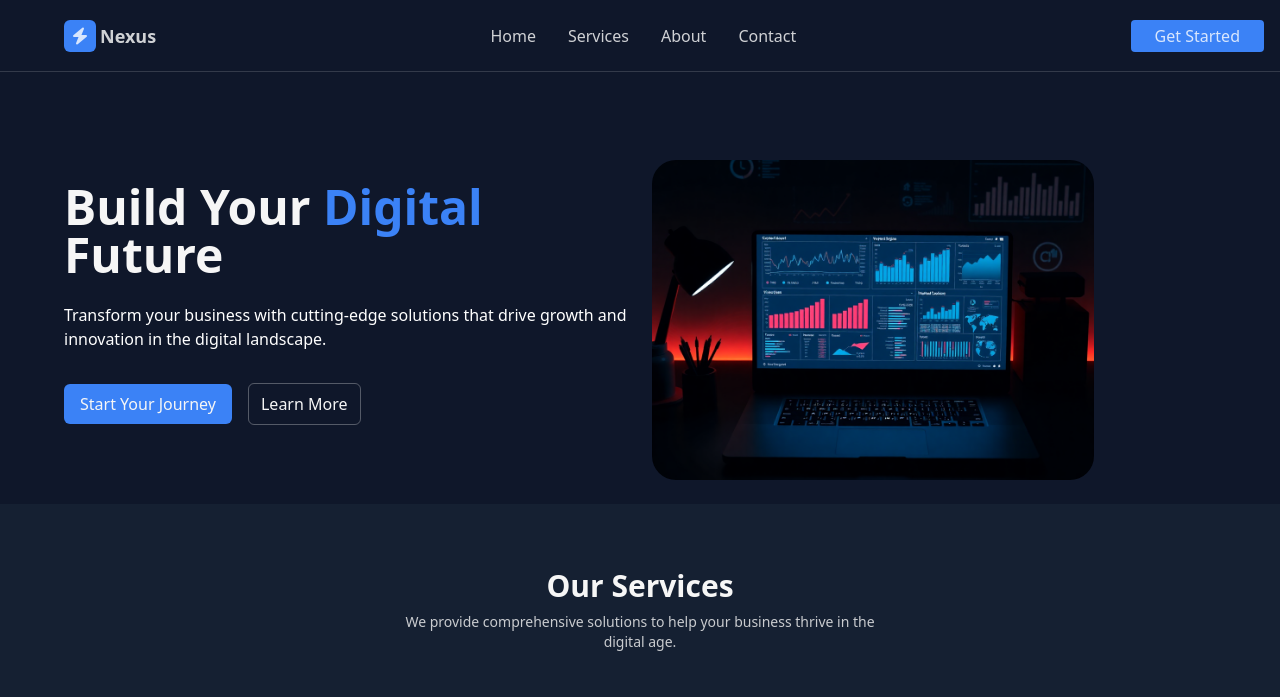
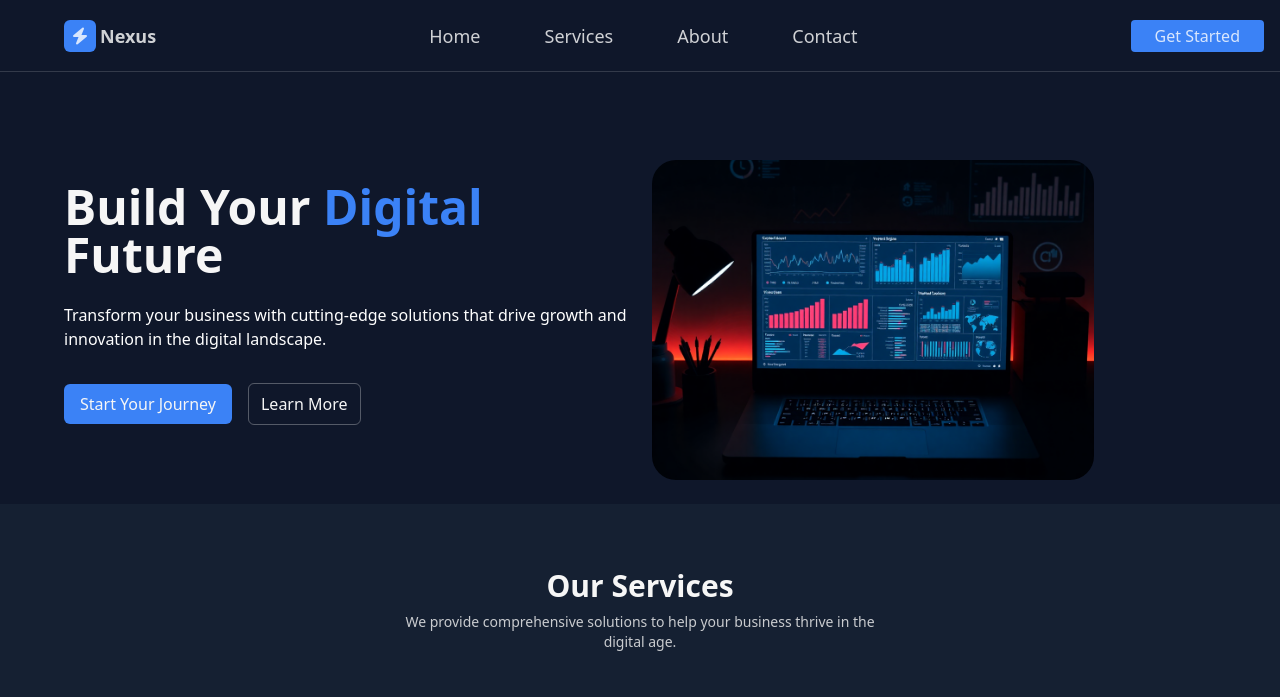
Before and after one commit to OnwusiMatthew/my-tailwind-css-project, a website: page index.html in a window 1280 px wide. Shown: the top 697 px of the page. Drawn offline with Linux system fonts and the light colour scheme.

```diff
--- a/index.html
+++ b/index.html
@@ -23,17 +23,24 @@
 
             </div>
             <ul class="hidden md:flex gap-8 items-center">
-                <li>
+
+                <li class="hover:bg-white-shade hover:text-black rounded-md transition-colors duration-75 py-1.5 px-4 text-lg" >
                     <a href="#home">Home</a>
-                <li>
+                </li>
+
+                <li class="hover:bg-white-shade hover:text-black rounded-md transition-colors duration-75 py-1.5 px-4 text-lg">
                     <a href="#services">Services</a>
-                <li>
+                </li>
+
+                <li class="hover:bg-white-shade hover:text-black rounded-md transition-colors duration-75 py-1.5 px-4 text-lg">
                     <a href="#about">About</a>
-                <li>
+                </li>
+
+                <li class="hover:bg-white-shade hover:text-black rounded-md transition-colors duration-75 py-1.5 px-4 text-lg">
                     <a href="#contact">Contact</a>
                 </li>
             </ul>
-            <span class="flex bg-light-blue h-8 items-center justify-center py-2 px-6 rounded-sm hover:bg-white transition-colors duration-75 hover:text-light-blue cursor-pointer">
+            <span class="flex bg-light-blue h-8 items-center justify-center py-2 px-6 rounded-sm hover:bg-white transition-colors duration-75 hover:text-blue-900 cursor-pointer">
                 <a href="#">Get Started</a>
             </span>
 
@@ -204,7 +211,7 @@
                         <textarea id="message" placeholder="Your Message" class="border border-white-shade/8 bg-gray-700 text-white-shade/60 h-27 rounded-lg py-1.5 px-3"></textarea>
                     </div>
 
-                    <button class="flex h-8 rounded-lg text-white-shade/80 items-center justify-center bg-light-blue hover:scale-90 transition-transform duration-120">Send Message</button>
+                    <button class="flex h-8 rounded-lg text-white-shade/80 items-center justify-center bg-light-blue hover:scale-90 transition-transform duration-120 hover:text-black">Send Message</button>
                 </div>
             </form>
         </section>
```
Also changed, not shown: css/output.css.
